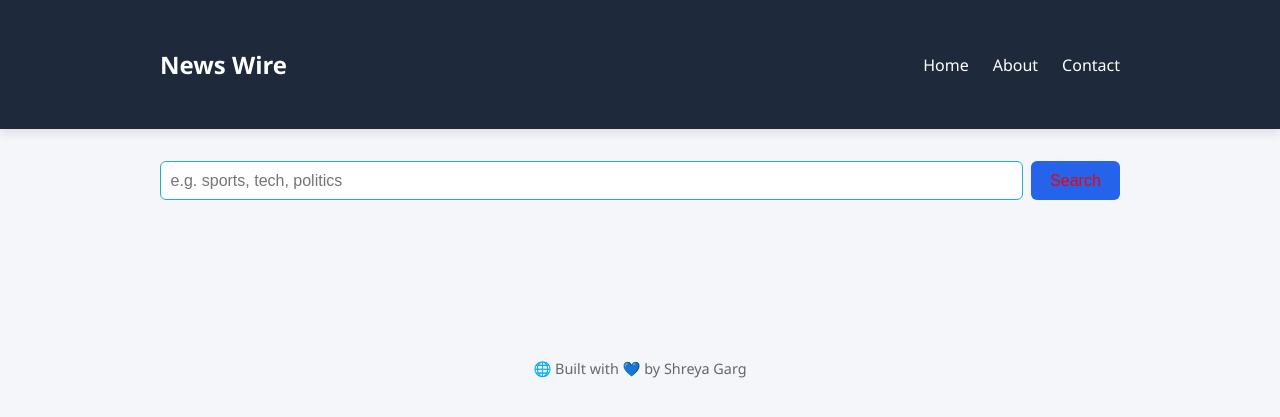
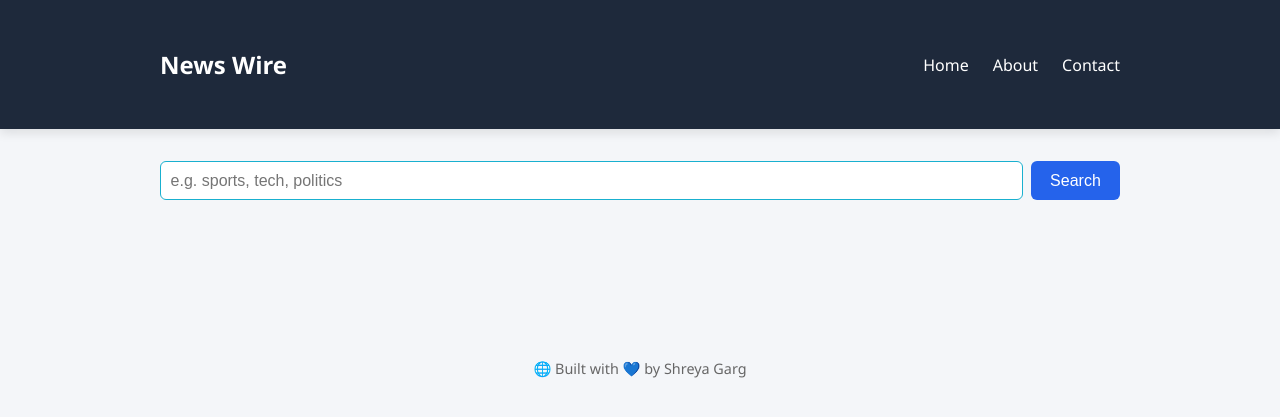
Before and after one commit to Shreya-Garg04/news-fetcher, a Flask app: page / in a window 1280 px wide. Shown: the top 417 px of the page. Run offline with Flask 3, Linux system fonts and the light colour scheme.

Commit message:
style.css

```diff
--- a/static/style.css
+++ b/static/style.css
@@ -37,7 +37,7 @@ body {
 }
 
 .nav-links a:hover {
-    color: #60a5fa; /* Light blue on hover */
+    color: #60a5fa;
 }
 
 .navbar h1 {
@@ -69,7 +69,7 @@ body {
     padding: 0.6rem 1.2rem;
     font-size: 1rem;
     background-color: #2563eb;
-    color: rgb(242, 3, 3);
+    color: white;
     border: none;
     border-radius: 6px;
     cursor: pointer;
```
